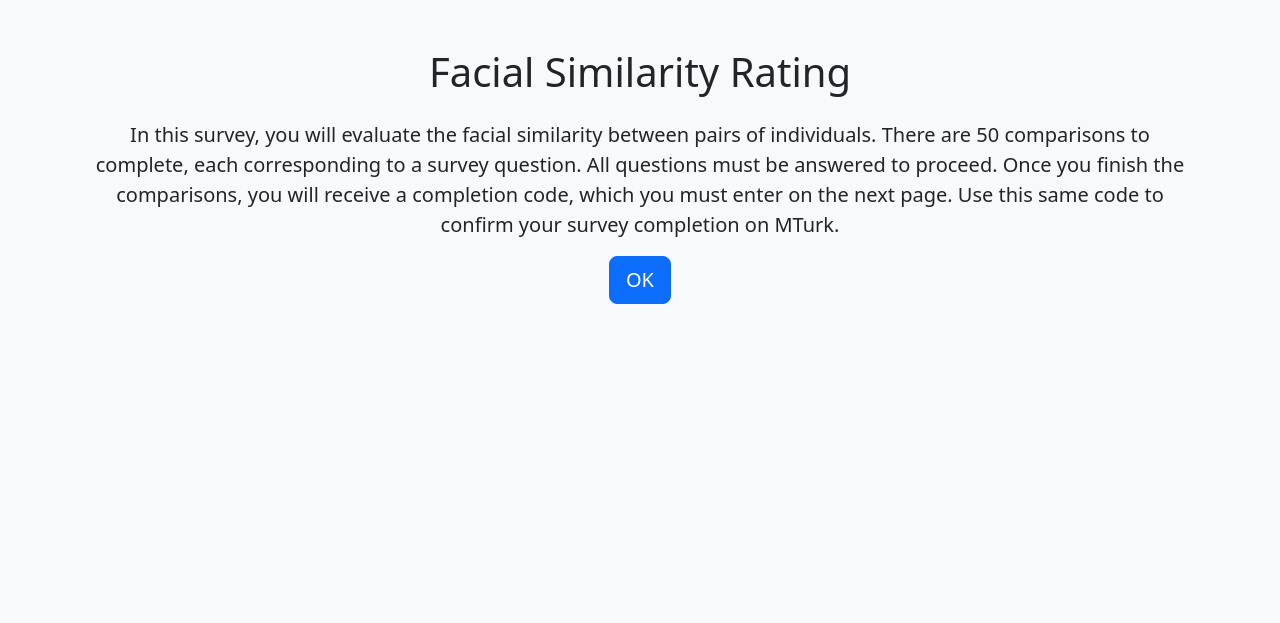
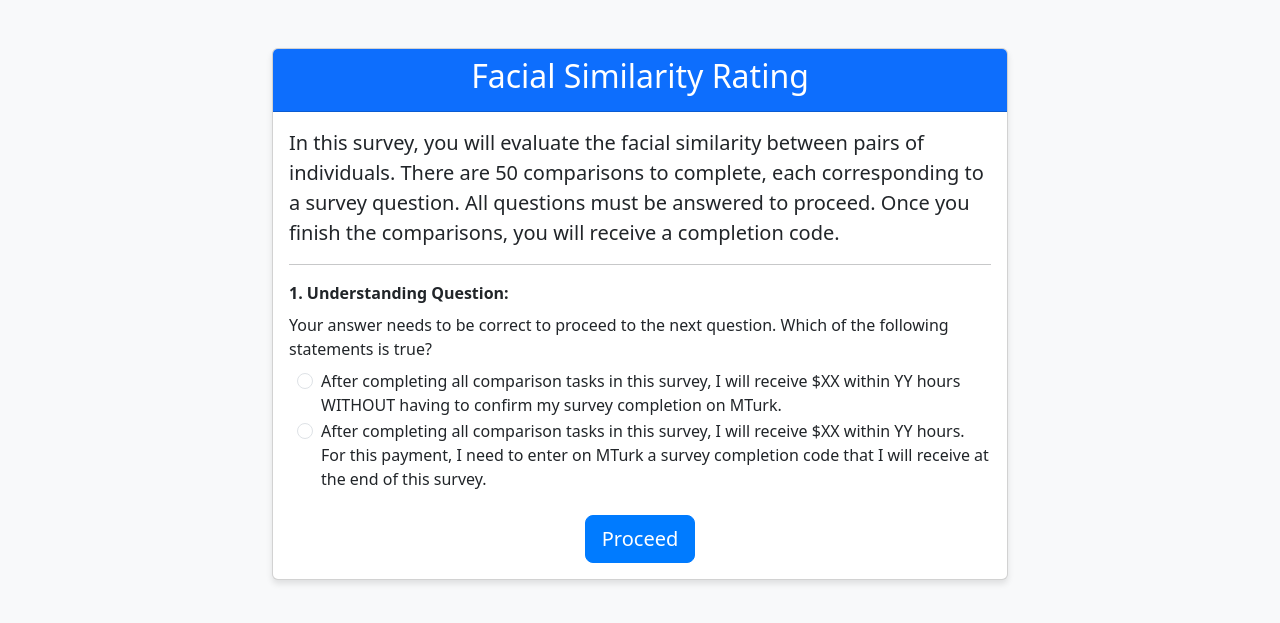
Before and after one commit to psrajoria/SurveyTool, a Flask app: page / in a window 1280 px wide. Shown: the top 623 px of the page. Run offline with Flask 3, Linux system fonts and the light colour scheme.

Commit message:
Updated landing page

```diff
--- a/src/app.py
+++ b/src/app.py
@@ -57,23 +57,47 @@ def assign_photos(version, comparison_data):
     return all_photos
 
 
+# @app.route("/", methods=["GET", "POST"])
+# def index():
+#     if request.method == "POST":
+#         participant_id = str(uuid.uuid4())
+#         session["participant_id"] = participant_id
+
+#         version = random.choice([1, 2, 3, 4])
+#         session["version"] = version
+#         session["current_image"] = 0
+#         session["start_time"] = datetime.now()
+
+#         comparison_data = get_comparison_data()
+#         session["photos"] = assign_photos(version, comparison_data)
+
+#         return redirect(url_for("survey"))
+
+#     return render_template("index.html")
+
+
 @app.route("/", methods=["GET", "POST"])
 def index():
+    error = None
     if request.method == "POST":
-        participant_id = str(uuid.uuid4())
-        session["participant_id"] = participant_id
+        answer = request.form.get("answer")
+        if answer != "correct":
+            error = "Incorrect answer. Please select the correct option to proceed."
+        else:
+            participant_id = str(uuid.uuid4())
+            session["participant_id"] = participant_id
 
-        version = random.choice([1, 2, 3, 4])
-        session["version"] = version
-        session["current_image"] = 0
-        session["start_time"] = datetime.now()
+            version = random.choice([1, 2, 3, 4])
+            session["version"] = version
+            session["current_image"] = 0
+            session["start_time"] = datetime.now()
 
-        comparison_data = get_comparison_data()
-        session["photos"] = assign_photos(version, comparison_data)
+            comparison_data = get_comparison_data()
+            session["photos"] = assign_photos(version, comparison_data)
 
-        return redirect(url_for("survey"))
+            return redirect(url_for("survey"))
 
-    return render_template("index.html")
+    return render_template("index.html", error=error)
 
 
 @app.route("/survey", methods=["GET", "POST"])
--- a/src/requirements.txt
+++ b/src/requirements.txt
@@ -19,5 +19,6 @@ six==1.17.0
 SQLAlchemy==2.0.37
 typing_extensions==4.12.2
 tzdata==2024.2
+waitress==3.0.2
 Werkzeug==3.1.3
 XlsxWriter==3.2.0
--- a/src/templates/index.html
+++ b/src/templates/index.html
@@ -6,21 +6,177 @@
     <meta name="viewport" content="width=device-width, initial-scale=1.0">
     <title>Facial Similarity Rating</title>
     <link href="https://cdn.jsdelivr.net/npm/bootstrap@5.3.3/dist/css/bootstrap.min.css" rel="stylesheet">
+    <style>
+        body {
+            background-color: #f8f9fa;
+        }
+
+        .card {
+            box-shadow: 0 4px 6px rgba(0, 0, 0, 0.1);
+        }
+
+        .btn-primary {
+            background-color: #007bff;
+            border-color: #007bff;
+            transition: background-color 0.3s ease;
+        }
+
+        .btn-primary:hover {
+            background-color: #0056b3;
+            border-color: #004085;
+        }
+
+        .error-text {
+            font-size: 0.9rem;
+        }
+
+        .form-check {
+            position: relative;
+            padding-left: 2rem;
+        }
+
+        .form-check-input:focus {
+            outline: none;
+        }
+
+        .form-check-label {
+            cursor: pointer;
+            position: relative;
+        }
+
+        .form-check-label:hover {
+            text-decoration: underline dotted;
+        }
+
+        .form-check-input:checked+.form-check-label {
+            color: #0056b3;
+        }
+
+        .form-check-input:checked+.form-check-label::before {
+            content: "";
+            position: absolute;
+            left: 0;
+            top: 50%;
+            transform: translateY(-50%);
+            height: 12px;
+            width: 12px;
+            border-radius: 50%;
+            background-color: #007bff;
+        }
+
+        .modal-content {
+            background-color: #fff;
+            border-radius: 8px;
+            padding: 20px;
+            text-align: center;
+        }
+
+        .modal-header {
+            border-bottom: none;
+        }
+
+        .modal-body p {
+            font-size: 1.2rem;
+            color: #dc3545;
+        }
+    </style>
 </head>
 
-<body class="bg-light">
+<body>
     <div class="container my-5">
-        <h1 class="text-center mb-4">Facial Similarity Rating</h1>
-        <p class="lead text-center">In this survey, you will evaluate the facial similarity between pairs of
-            individuals. There are 50 comparisons to complete, each corresponding to a survey question. All questions
-            must be answered to proceed. Once you finish the comparisons, you will receive a completion code, which you
-            must enter on the next page. Use this same code to confirm your survey completion on MTurk.</p>
-        <div class="d-flex justify-content-center">
-            <form method="POST">
-                <button type="submit" class="btn btn-primary btn-lg">OK</button>
-            </form>
+        <div class="row justify-content-center">
+            <div class="col-md-8">
+                <div class="card">
+                    <div class="card-header bg-primary text-white text-center">
+                        <h2>Facial Similarity Rating</h2>
+                    </div>
+                    <div class="card-body">
+                        <p class="lead">
+                            In this survey, you will evaluate the facial similarity between pairs of individuals.
+                            There are 50 comparisons to complete, each corresponding to a survey question. All
+                            questions must be answered to proceed. Once you finish the comparisons, you will receive
+                            a completion code.
+                        </p>
+                        <hr>
+                        <form method="POST" action="/" id="questionForm">
+                            <div class="mb-4">
+                                <label for="understandingQuestion" class="form-label fw-bold">
+                                    1. Understanding Question:
+                                </label>
+                                <p class="mb-2">
+                                    Your answer needs to be correct to proceed to the next question. Which of the
+                                    following statements is true?
+                                </p>
+                                <div class="form-check">
+                                    <input class="form-check-input" type="radio" name="answer" value="incorrect"
+                                        id="option1">
+                                    <label class="form-check-label" for="option1">
+                                        After completing all comparison tasks in this survey, I will receive $XX within
+                                        YY hours WITHOUT having to confirm my survey completion on MTurk.
+                                    </label>
+                                </div>
+                                <div class="form-check">
+                                    <input class="form-check-input" type="radio" name="answer" value="correct"
+                                        id="option2">
+                                    <label class="form-check-label" for="option2">
+                                        After completing all comparison tasks in this survey, I will receive $XX within
+                                        YY hours. For this payment, I need to enter on MTurk a survey completion code
+                                        that I will receive at the end of this survey.
+                                    </label>
+                                </div>
+                                {% if error %}
+                                <div class="text-danger mt-2 error-text">
+                                    {{ error }}
+                                </div>
+                                {% endif %}
+                            </div>
+                            <div class="text-center">
+                                <button type="submit" class="btn btn-primary btn-lg">
+                                    Proceed
+                                </button>
+                            </div>
+                        </form>
+                    </div>
+                </div>
+            </div>
         </div>
     </div>
+
+    <!-- Modal for incorrect answer -->
+    <div class="modal fade" id="incorrectModal" tabindex="-1" aria-labelledby="incorrectModalLabel" aria-hidden="true">
+        <div class="modal-dialog">
+            <div class="modal-content">
+                <div class="modal-header">
+                    <h5 class="modal-title" id="incorrectModalLabel">Incorrect Answer</h5>
+                    <button type="button" class="btn-close" data-bs-dismiss="modal" aria-label="Close"></button>
+                </div>
+                <div class="modal-body">
+                    <p>Incorrect answer. Please select the correct option to proceed.</p>
+                </div>
+                <div class="modal-footer">
+                    <button type="button" class="btn btn-secondary" data-bs-dismiss="modal">Close</button>
+                </div>
+            </div>
+        </div>
+    </div>
+
+    <script src="https://cdn.jsdelivr.net/npm/bootstrap@5.3.3/dist/js/bootstrap.bundle.min.js"></script>
+    <script>
+        // Event listener for form submission
+        document.getElementById("questionForm").addEventListener("submit", function (event) {
+            const selectedAnswer = document.querySelector('input[name="answer"]:checked');
+            if (!selectedAnswer) {
+                return;
+            }
+
+            // Check if the selected answer is incorrect
+            if (selectedAnswer.value === "incorrect") {
+                event.preventDefault(); // Prevent form submission
+                const modal = new bootstrap.Modal(document.getElementById('incorrectModal'));
+                modal.show(); // Show the modal
+            }
+        });
+    </script>
 </body>
 
 </html>
```
Also changed, not shown: src/instance/responses.db, 1 other file.
